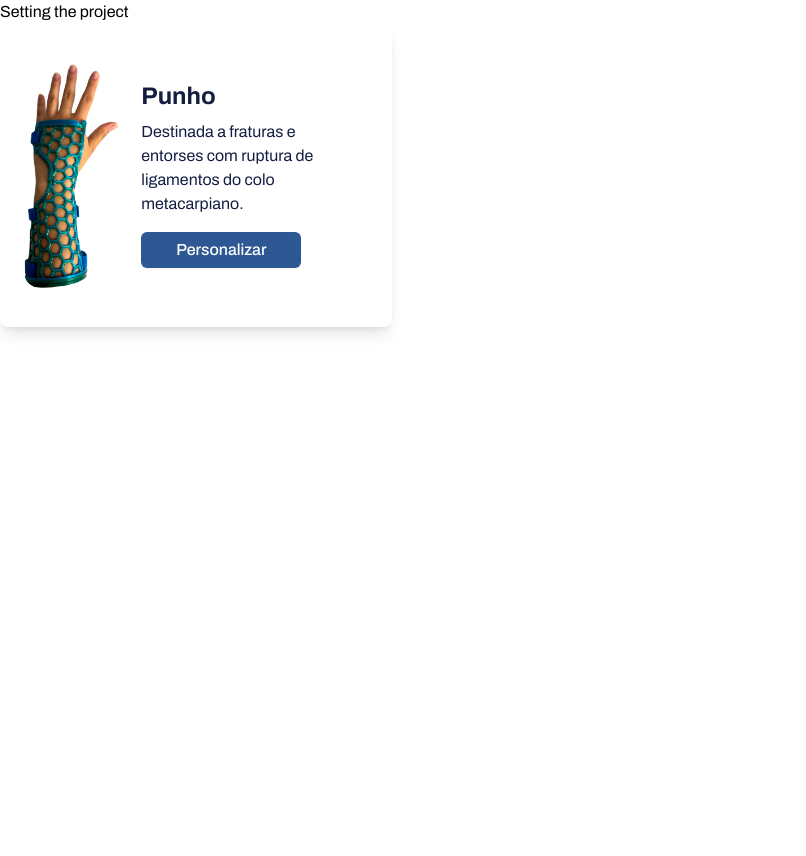
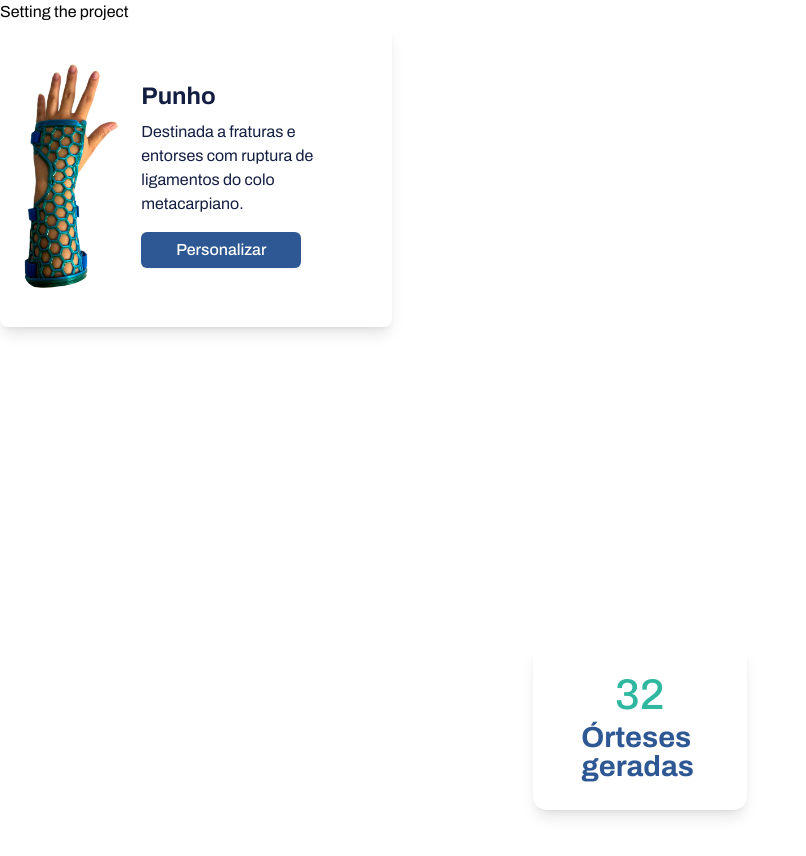
Before and after one commit to MateoMigone/ortesys-3D, a Nuxt app: page / in a window 1280 px wide. Shown: the top 856 px of the page, without its empty margins (0-806 px from the left). Before the commit the page ends 800 px from the top, so only its background shows below. Built offline with nearby package versions, Linux system fonts and the light colour scheme.

Commit message:
Information card initial structure

```diff
--- /dev/null
+++ b/components/InfoCard.vue
@@ -0,0 +1,19 @@
+<template>
+  <div class="flex justify-center items-center h-screen">
+    <div
+      class="bg-white rounded-[13.84px] shadow-lg w-[213.61px] h-[166.05px] flex flex-col items-center justify-center space-y-[6.92px]"
+    >
+      <!-- Apply the custom text color using inline styles -->
+      <span
+        class="text-[43px] font-medium leading-none w-[50px] h-[43px]"
+        style="color: #2fb7a0"
+        >32</span
+      >
+      <span
+        class="text-[29px] font-bold leading-none w-[117.62px] h-[58px]"
+        style="color: #2d5893"
+        >Órteses geradas</span
+      >
+    </div>
+  </div>
+</template>
--- a/pages/index.vue
+++ b/pages/index.vue
@@ -1,4 +1,6 @@
+import type InfoCardVue from '~/components/InfoCard.vue';
 <template>
   <div>Setting the project</div>
   <OrtesysCard />
+  <InfoCard />
 </template>
```
